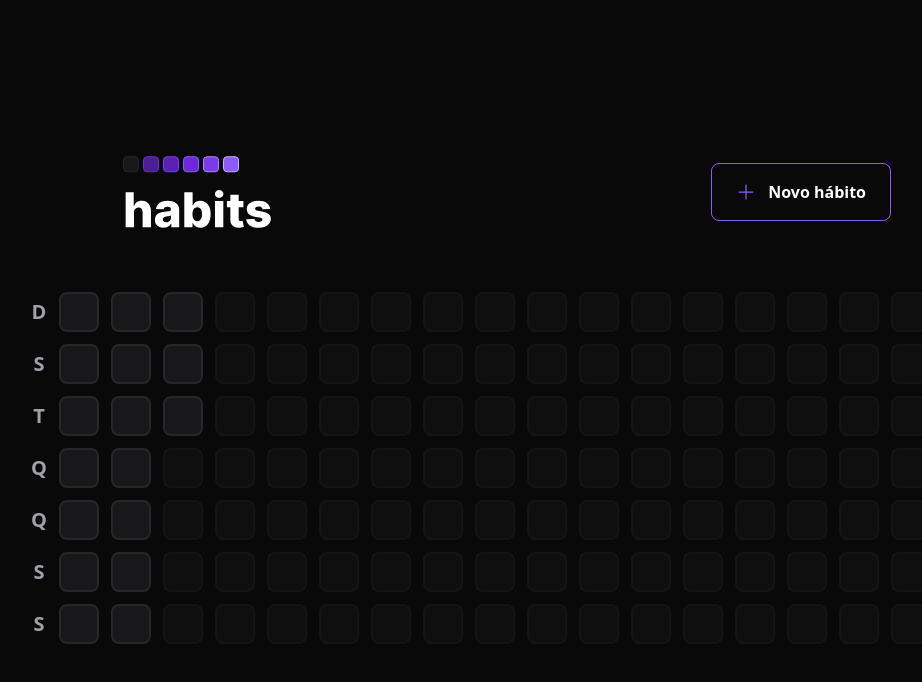
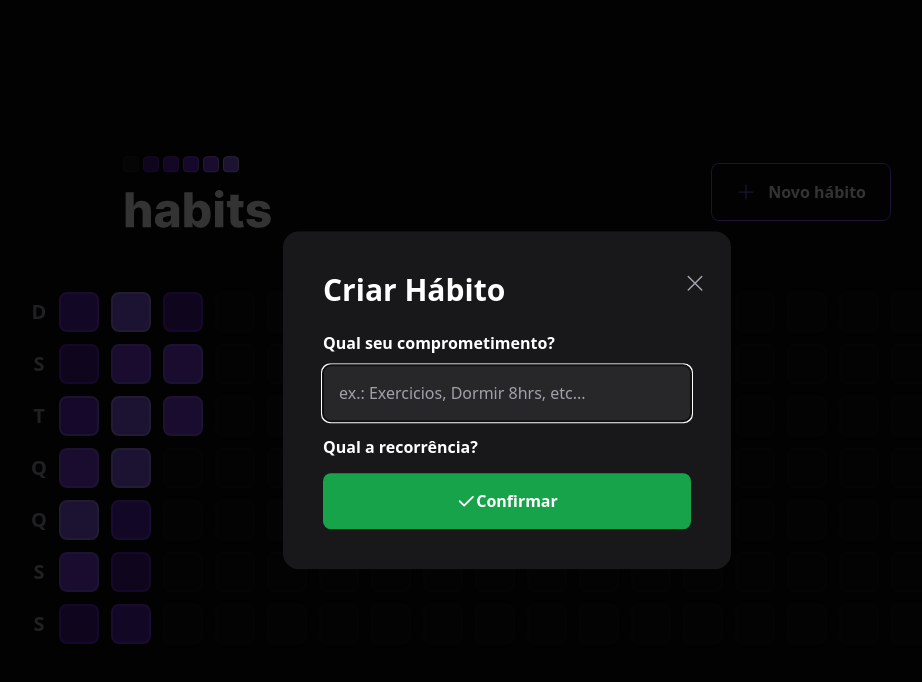
Before and after one commit to andrealvescorreia/nlw-habits, a React (Vite) app in the folder web/: page / in a window 1280 px wide. Both pictures are taken after a click on the button "Novo hábito". Shown: the top 682 px of the page, without its empty margins (133-1055 px from the left). Built offline with nearby package versions, Linux system fonts and the light colour scheme.

Commit message:
web aula-03

```diff
--- a/web/package.json
+++ b/web/package.json
@@ -9,6 +9,9 @@
     "preview": "vite preview"
   },
   "dependencies": {
+    "@radix-ui/react-dialog": "^1.0.2",
+    "@radix-ui/react-popover": "^1.0.3",
+    "clsx": "^1.2.1",
     "dayjs": "^1.11.7",
     "phosphor-react": "^1.4.1",
     "react": "^18.2.0",
--- a/web/src/components/HabitDay.tsx
+++ b/web/src/components/HabitDay.tsx
@@ -1,14 +1,40 @@
+import * as Popover from '@radix-ui/react-popover';
+import clsx from 'clsx';
+import { ProgressBar } from './ProgressBar';
+
 // Properties
 interface HabitProps{
-    completed: number
+    amount: number // total de habitos disponiveis para um dado dia
+    completed: number // quantos desses foram completos
 }
 
 // PRECISA começar com Maiusculo!
-export function HabitDay(/*props: HabitProps*/){
-    //return <div className="bg-zinc-600 w-20 h-20 text-white rounded m-2 flex items-center justify-center">{props.completed}</div>
+export function HabitDay({amount, completed}: HabitProps){
+    const completedPercentage = Math.floor( (completed / amount) * 100)
+
     return (
-        <div className="w-10 h-10 bg-zinc-900 border-2 border-zinc-800 rounded-lg">
+        <Popover.Root>
+            <Popover.Trigger
+            className={clsx('w-10 h-10 border-2 rounded-lg', {
+                ' bg-zinc-900  border-zinc-800': completedPercentage === 0,
+                ' bg-violet-900  border-violet-700': completedPercentage > 0 && completedPercentage < 20,
+                ' bg-violet-800  border-violet-600': completedPercentage >= 20 && completedPercentage < 40,
+                ' bg-violet-700  border-violet-500': completedPercentage >= 40 && completedPercentage < 60,
+                ' bg-violet-600  border-violet-500': completedPercentage >= 60 && completedPercentage < 80,
+                ' bg-violet-500  border-violet-400': completedPercentage >= 80
+            })}
+            />
 
-        </div>
+            <Popover.Portal>
+                <Popover.Content className='min-w-[320px] p-6 rounded-2xl bg-zinc-900 flex flex-col'>
+                    <Popover.Arrow height={8} width={16} className="fill-zinc-900"/>
+
+                    <span className='font-semibold text-zinc-400'>sexta-feira</span>
+                    <span className='font-extrabold mt-1 text-3xl leading-tight'>20/01</span>
+                    <ProgressBar progress={completedPercentage}/>
+                </Popover.Content>
+            </Popover.Portal>
+        </Popover.Root>
+
     )
 }
--- a/web/src/components/Header.tsx
+++ b/web/src/components/Header.tsx
@@ -1,18 +1,47 @@
-import {Plus} from 'phosphor-react'// icone de +
+import {Plus, X} from 'phosphor-react'// icone de +
+import * as Dialog from '@radix-ui/react-dialog';
 import logoImage from '../assets/logo.svg'
+import { NewHabitForm } from './NewHabitForm';
 
 export function Header(){
+    //
     return (
 
         <div className="w-full max-w-3xl mx-auto flex items-center justify-between">
             <img src={logoImage} alt="Habits logo" />
-            <button
-                type="button"
-                className='border border-violet-500 font-semibold flex items-center gap-3 rounded-lg px-6 py-4 hover:border-violet-300' // px-6 é o padding horizontal (eixo x) de 6x4 = 24pixels. py-4 é padding lateral (eixo y) de 4x4 = 16pixels
+            <Dialog.Root>
+
+                <Dialog.Trigger
+                    type="button"
+                    className='border border-violet-500 font-semibold flex items-center gap-3 rounded-lg px-6 py-4 hover:border-violet-300' // px-6 é o padding horizontal (eixo x) de 6x4 = 24pixels. py-4 é padding lateral (eixo y) de 4x4 = 16pixels
                 >
-                <Plus size={20} className="text-violet-500" />
-                Novo hábito
-            </button>
+                    <Plus size={20} className="text-violet-500" />
+                    Novo hábito
+                </Dialog.Trigger>
+
+                <Dialog.Portal>
+                    <Dialog.Overlay
+                        className='w-screen h-screen bg-black/80 fixed inset-0'
+                    />
+                    <Dialog.Content className='absolute p-10 bg-zinc-900 rounded-2xl w-full max-w-md top-1/2 left-1/2 -translate-x-1/2 -translate-y-1/2'>
+
+
+
+                        <Dialog.Close className='absolute right-6 text-zinc-400 hover:text-zinc-200'>
+                            <X size={24} aria-label="Fechar"></X>
+                        </Dialog.Close>
+
+                        <Dialog.Title className='text-3xl leading-tight font-extrabold'>
+                            Criar Hábito
+                        </Dialog.Title>
+
+                        <NewHabitForm/>
+
+                    </Dialog.Content>
+
+                </Dialog.Portal>
+
+            </Dialog.Root>
         </div>
     )
 }
--- /dev/null
+++ b/web/src/components/NewHabitForm.tsx
@@ -0,0 +1,30 @@
+import { Check } from "phosphor-react";
+
+export function NewHabitForm(){
+    return(
+        <form className="w-full flex flex-col mt-6">
+            <label htmlFor="title" className="font-semibold leading-tight">
+                Qual seu comprometimento?
+            </label>
+
+
+            <input
+                type="text"
+                id="title"
+                placeholder="ex.: Exercicios, Dormir 8hrs, etc..."
+                autoFocus
+                className="rounded-lg p-4 mt-3 bg-zinc-800 text-white placeholder:text-zinc-400"
+            />
+
+            <label className="font-semibold leading-tight mt-4">
+                Qual a recorrência?
+            </label>
+
+            <button className="mt-4 p-4 flex items-center justify-center font-semibold bg-green-600  rounded-lg hover:bg-green-500">
+                <Check size={20} weight="bold" />
+                Confirmar
+            </button>
+
+        </form>
+    )
+}
--- /dev/null
+++ b/web/src/components/ProgressBar.tsx
@@ -0,0 +1,17 @@
+interface ProgressBarProps{
+    progress: number
+}
+
+export function ProgressBar(props: ProgressBarProps){
+    return (
+        <div className="h-3 rounded-xl bg-zinc-700 w-full mt-4">
+            <div
+                role="progressbar"
+                aria-label="Progresso de hábitos completados nesse dia"
+                aria-valuenow={props.progress}
+                className="h-3 rounded-xl bg-violet-600"
+                style={{width: `${props.progress}%`}}
+            />
+        </div>
+    )
+}
--- a/web/src/components/SummaryTable.tsx
+++ b/web/src/components/SummaryTable.tsx
@@ -24,7 +24,13 @@
 
             <div className="grid grid-rows-7 grid-flow-col gap-3">
                 {summaryDates.map(date => {
-                    return <HabitDay key={date.toString()}/>
+                    return (
+                        <HabitDay
+                            key={date.toString()}
+                            amount={5}
+                            completed={Math.random() * 5}
+                        />
+                    )
                 })}
 
                 {amountOfDaysToFill > 0 && Array.from({ length: amountOfDaysToFill}).map((_, i) => {
```
Also changed, not shown: 1 other file (tests, documents, lock files or other folders).
